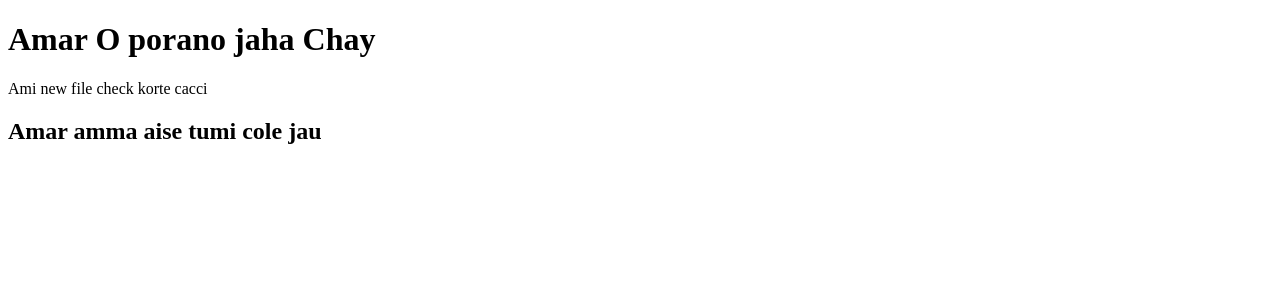
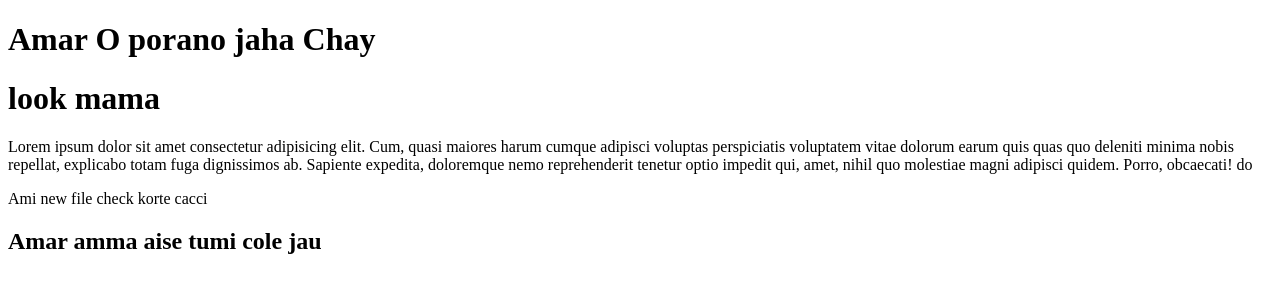
Before and after one commit to MdAsraful/innova-practice, a plain HTML site: page index.html in a window 1280 px wide. Drawn offline with Linux system fonts and the light colour scheme.

Commit message:
new thiing

```diff
--- a/index.html
+++ b/index.html
@@ -8,6 +8,10 @@
 </head>
 <body>
     <h1>Amar O porano jaha Chay</h1>
+    <div>
+        <h1>look mama</h1>
+        <p>Lorem ipsum dolor sit amet consectetur adipisicing elit. Cum, quasi maiores harum cumque adipisci voluptas perspiciatis voluptatem vitae dolorum earum quis quas quo deleniti minima nobis repellat, explicabo totam fuga dignissimos ab. Sapiente expedita, doloremque nemo reprehenderit tenetur optio impedit qui, amet, nihil quo molestiae magni adipisci quidem. Porro, obcaecati! do </p>
+    </div>
     <p>Ami new file check korte cacci </p>
     <h2>Amar amma aise tumi cole jau</h2>
 </body>
```
